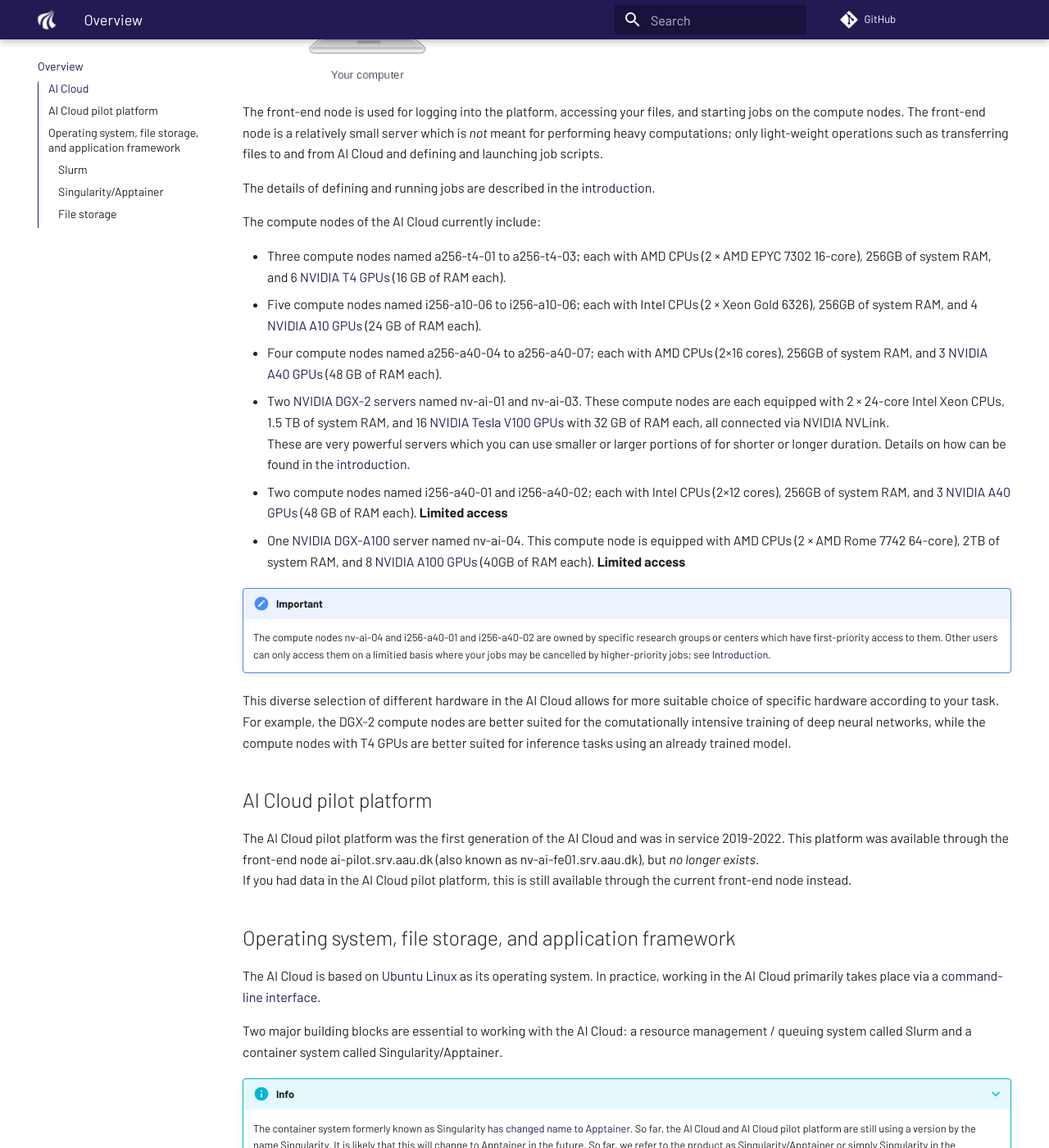
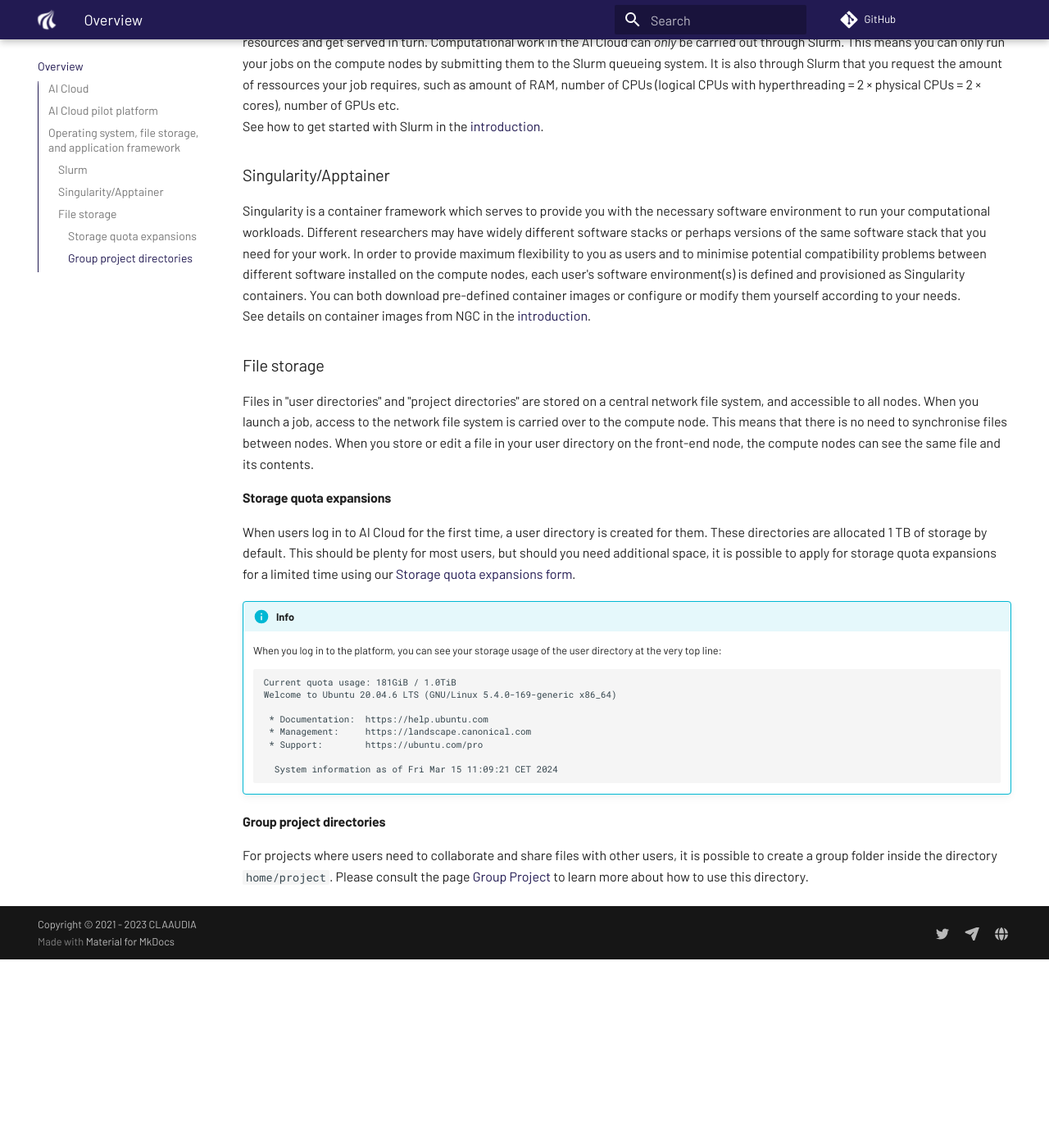
Before and after one commit to aau-claaudia/aicloud-docs, an MkDocs documentation site: the page built from docs/overview.md, in a window 1280 px wide and 1400 px high, scrolled down 1184 px. Shown: the whole window at 82% size. Built offline with MkDocs 1.6.1 and Material for MkDocs 9.7.7, drawn with Linux system fonts in a browser that asks for light colours; comment, search, counter and statistics services are not loaded; after the commit the page ends 2354 px from its top, so only the background shows below that; some of the changed text lies outside the part shown.

Commit message:
Updates on filesystem structure and new nodes

````diff
--- a/docs/overview.md
+++ b/docs/overview.md
@@ -15,8 +15,6 @@
 nodes. The AI Cloud is a heterogeneous platform with several different
 types of hardware available in the compute nodes.
 
-![AI Cloud platform](assets/img/ai-cloud-overview.png){width=80%}
-
 The front-end node is used for logging into the platform, accessing
 your files, and starting jobs on the compute nodes. The front-end node
 is a relatively small server which is *not* meant for performing heavy
@@ -25,59 +23,6 @@
 
 The details of defining and running jobs are described in the
 [introduction](introduction.md).
-
-The compute nodes of the AI Cloud currently include:
-
-- Three compute nodes named a256-t4-01 to a256-t4-03; each with AMD
-  CPUs (2 &times; AMD EPYC 7302 16-core), 256GB of system RAM, and 6 [NVIDIA
-  T4 GPUs](https://www.nvidia.com/en-us/data-center/tesla-t4/) (16 GB
-  of RAM each).
-- Five compute nodes named i256-a10-06 to i256-a10-06; each with Intel
-  CPUs (2 &times; Xeon Gold 6326), 256GB of system RAM, and 4 [NVIDIA
-  A10
-  GPUs](https://www.nvidia.com/en-us/data-center/products/a10-gpu/)
-  (24 GB of RAM each).
-- Four compute nodes named a256-a40-04 to a256-a40-07; each with AMD
-  CPUs (2&times;16 cores), 256GB of system RAM, and 3 [NVIDIA
-  A40
-  GPUs](https://www.nvidia.com/en-us/data-center/a40/)
-  (48 GB of RAM each).
-- Two [NVIDIA DGX-2
-  servers](https://www.nvidia.com/en-us/data-center/dgx-2/) named
-  nv-ai-01 and nv-ai-03. These compute nodes are each equipped with 2
-  &times; 24-core Intel Xeon CPUs, 1.5 TB of system RAM, and 16
-  [NVIDIA Tesla V100
-  GPUs](https://www.nvidia.com/en-us/data-center/v100/) with 32 GB of
-  RAM each, all connected via NVIDIA NVLink.
-  These are very powerful servers which you can use smaller or larger
-  portions of for shorter or longer duration. Details on how can be
-  found in the [introduction](introduction.md).
-- Two compute nodes named i256-a40-01 and i256-a40-02; each with Intel
-  CPUs (2&times;12 cores), 256GB of system RAM, and 3 [NVIDIA A40
-  GPUs](https://www.nvidia.com/en-us/data-center/a40/) (48 GB of RAM
-  each). **Limited access**
-- One [NVIDIA
-  DGX-A100](https://www.nvidia.com/en-us/data-center/dgx-a100/) server
-  named nv-ai-04. This compute node is equipped with AMD CPUs (2
-  &times; AMD Rome 7742 64-core), 2TB of system RAM, and 8 [NVIDIA
-  A100 GPUs](https://www.nvidia.com/en-us/data-center/a100/) (40GB of
-  RAM each). **Limited access**
-
-!!! important
-
-    The compute nodes nv-ai-04 and i256-a40-01 and i256-a40-02 are owned
-	by specific research groups or centers which have first-priority
-	access to them. Other users can only access them on a limitied basis
-	where your jobs may be cancelled by higher-priority jobs; see
-    [Introduction](introduction.md).
-
-This diverse selection of
-different hardware in the AI Cloud allows for more suitable choice of
-specific hardware according to your task. For example, the DGX-2
-compute nodes are better suited for the
-comutationally intensive training of deep neural networks, while the
-compute nodes with T4 GPUs are better suited for inference tasks using
-an already trained model.
 
 ## AI Cloud pilot platform
 
@@ -143,11 +88,25 @@
 
 ### File storage
 
-The AI Cloud stores your
-files in your user directory. Your user directory is stored on a
-network file system that allows all of the nodes within the platform
-can access your files. This means that if you store or edit a file in
-your user directory on the front-end node, the compute nodes
-can see the same file and contents thereof. The nodes
-access the network file system in a shared manner, so there is nothing
-you need to do to synchronise the files between the nodes.
+Files in "user directories" and "project directories" are stored on a central network file system, and  accessible to all nodes. When you launch a job, access to the network file system is carried over to the compute node. This means that there is no need to synchronise files between nodes. When you store or edit a file in your user directory on the front-end node, the compute nodes can see the same file and its contents.
+
+#### Storage quota expansions
+When users log in to AI Cloud for the first time, a user directory is created for them. These directories are allocated 1 TB of storage by default. This should be plenty for most users, but should you need additional space, it is possible to apply for storage quota expansions for a limited time using our [Storage quota expansions form](https://forms.office.com/e/AjT0GccAPb).
+
+!!! info
+
+    When you log in to the platform, you can see your storage usage of the user directory at the very top line:
+    ```
+    Current quota usage: 181GiB / 1.0TiB
+    Welcome to Ubuntu 20.04.6 LTS (GNU/Linux 5.4.0-169-generic x86_64)
+
+     * Documentation:  https://help.ubuntu.com
+     * Management:     https://landscape.canonical.com
+     * Support:        https://ubuntu.com/pro
+
+      System information as of Fri Mar 15 11:09:21 CET 2024
+    ```
+
+#### Group project directories
+
+For projects where users need to collaborate and share files with other users, it is possible to create a group folder inside the directory `home/project`. Please consult the page [Group Project](https://aicloud-docs.claaudia.aau.dk/examples/group_projects/) to learn more about how to use this directory.
--- a/mkdocs.yml
+++ b/mkdocs.yml
@@ -18,8 +18,7 @@
     - "PyTorch and automatic mixed precision with APEX": torch_amp_example/README.md
     - "Python pip in containers": examples/pip_in_containers.md
     - "Mount user directory on your local computer": examples/mount_dir.md
-
-  - "Workshop": workshop/workshop.md
+    - "Group projects": examples/group_projects.md
 
   - "Additional resources": additional.md
 
````
Also changed, not shown: docs/introduction.md (+11 -8 lines), docs/workshop/AiCloudOverview.md (deleted, +0 -130 lines), docs/workshop/SlurmAndSingularityTraining.md (deleted, +0 -362 lines), docs/workshop/singularity-doc-preamble.md (deleted, +0 -62 lines), docs/workshop/workshop.md (deleted, +0 -4 lines), docs/workshop/overview.png (deleted), docs/workshop/overview.svg (deleted), 5 other files.
